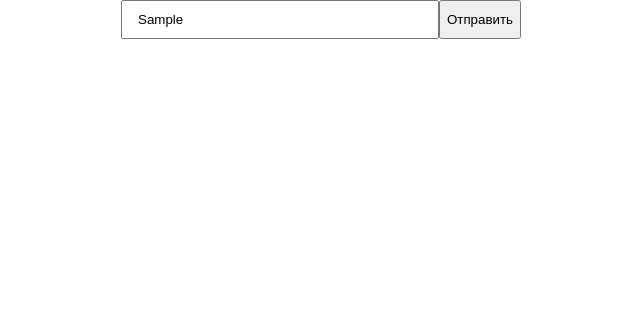
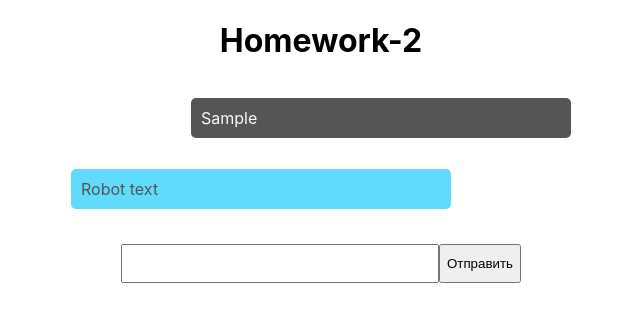
Before and after one commit to ekaterinas97/reactJS-course, a React (Create React App) app: page / in a window 1280 px wide. Both pictures are taken after typing "Sample" into the empty fields and a click on the button "Отправить". Shown: the top 322 px of the page, without its empty margins (319-959 px from the left). Built offline with nearby package versions, Linux system fonts and the light colour scheme.

Commit message:
homework-2(completed)

```diff
--- a/src/App.js
+++ b/src/App.js
@@ -8,16 +8,36 @@ import {SendMessage} from "./components/SendMessage";
 function App() {
     const [messageList, setMessageList]=useState([]);
 
+    const addMessage =(msg)=>{
+        const newMessageList = [...messageList];
+        newMessageList.push(msg);
+        setMessageList(newMessageList);
+    }
+
     useEffect(()=>{
-        setMessageList(messageList);
-        console.log('Update MessageList')
-    }, []);
+        if(messageList.length){
+            const lastMsg=messageList[messageList.length - 1 ];
+            if(lastMsg.author === 'user'){
+                const botMsg ={author: "bot", text: 'Robot text'};
+                setTimeout(()=>{
+                    addMessage(botMsg);
+                },2000);
+            }
+        }
+    }, [messageList]);
 
 
   return (
+
       <div>
+          <h1 className={styles.appHeading}>Homework-2</h1>
         <MessageList list={messageList}/>
-        <SendMessage list={messageList}/>
+
+          <SendMessage onSubmit={(value)=>{
+              addMessage(value);
+          }
+          }/>
+
       </div>
 
   );
--- a/src/App.module.css
+++ b/src/App.module.css
@@ -9,6 +9,9 @@
 .appLogo {
   height: 40vmin;
   pointer-events: none;
+}
+.appHeading{
+  text-align: center;
 }
 
 @media (prefers-reduced-motion: no-preference) {
--- a/src/components/MessageList/MessageList.module.css
+++ b/src/components/MessageList/MessageList.module.css
@@ -1,13 +1,28 @@
+.messageArea{
+    display: flex;
+    flex-direction: column;
+}
 .message{
     max-width: 500px;
+    width: 100%;
     margin: 0 auto;
 }
-.messageContainer{
+.messageContainerUser{
     background-color: #555555;
     color: #f9f9f9;
     width: 360px;
     border-radius: 5px;
     margin-bottom: 15px;
+    margin-left: auto;
+    padding: 10px;
+}
+.messageContainerRobot{
+    background-color: #61dafb;
+    color: #555;
+    width: 360px;
+    border-radius: 5px;
+    margin-bottom: 15px;
+    margin-right: auto;
     padding: 10px;
 }
 .messageAuthor{
--- a/src/components/MessageList/index.js
+++ b/src/components/MessageList/index.js
@@ -2,14 +2,15 @@ import React from "react";
 import styles from './MessageList.module.css'
 
 export const MessageList =(props)=>{
-    return <div>
+
+    return <div className={styles.messageArea}>
         {
-                props.list.map((message)=>
-                    <div className={styles.message}>
-                        <span>{message.author}</span>
-                        <p className={styles.messageContainer}>{message.text}</p>
-                    </div>
-                )
+                props.list.map((message)=>{
+
+                       return <div className={styles.message}>
+                            <p className={message.author === 'user' ? styles.messageContainerUser : styles.messageContainerRobot }>{message.text}</p>
+                        </div>
+                })
 
             }
     </div>
--- a/src/components/SendMessage/SendMessage.module.css
+++ b/src/components/SendMessage/SendMessage.module.css
@@ -10,7 +10,7 @@
 
 .sendMessageForm{
     max-width: 400px;
-    margin: 0 auto;
+    margin: 20px auto;
     width: 100%;
     display: flex;
 }
--- a/src/components/SendMessage/index.js
+++ b/src/components/SendMessage/index.js
@@ -9,10 +9,12 @@ export const SendMessage = (props)=>{
     const createMsg= (e)=>{
         e.preventDefault();
         const newMsg = Object.assign({author: 'user'}, {text:`${textInput.current.value}`});
-        props.list.push(newMsg);
+        if(props.onSubmit){
+            props.onSubmit(newMsg);
+        }
+        textInput.current.value='';
 
     }
-
     return <section className={styles.sendMessage} >
         <div className={styles.container}>
             <form className={styles.sendMessageForm} onSubmit={createMsg}>
```
